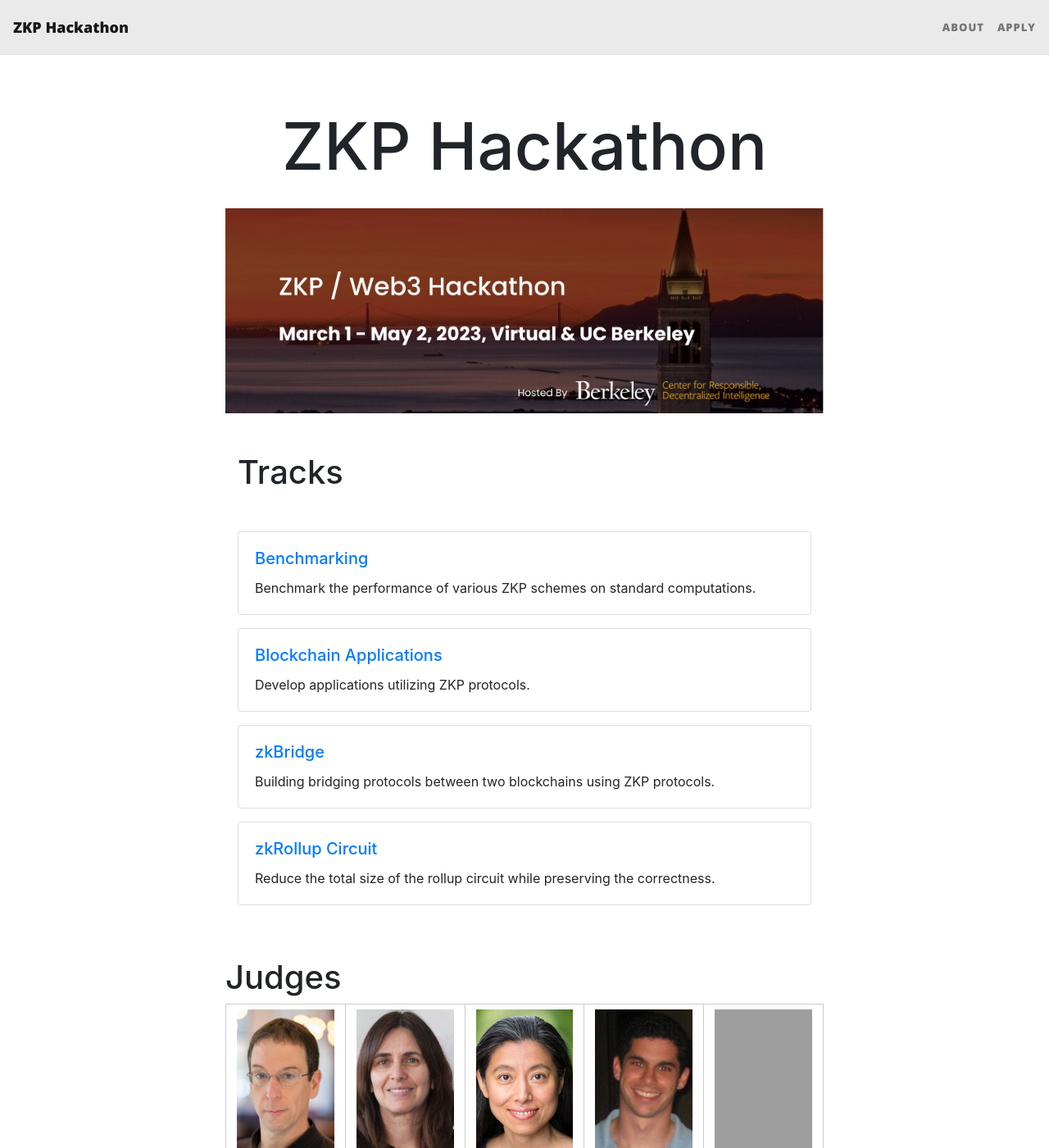
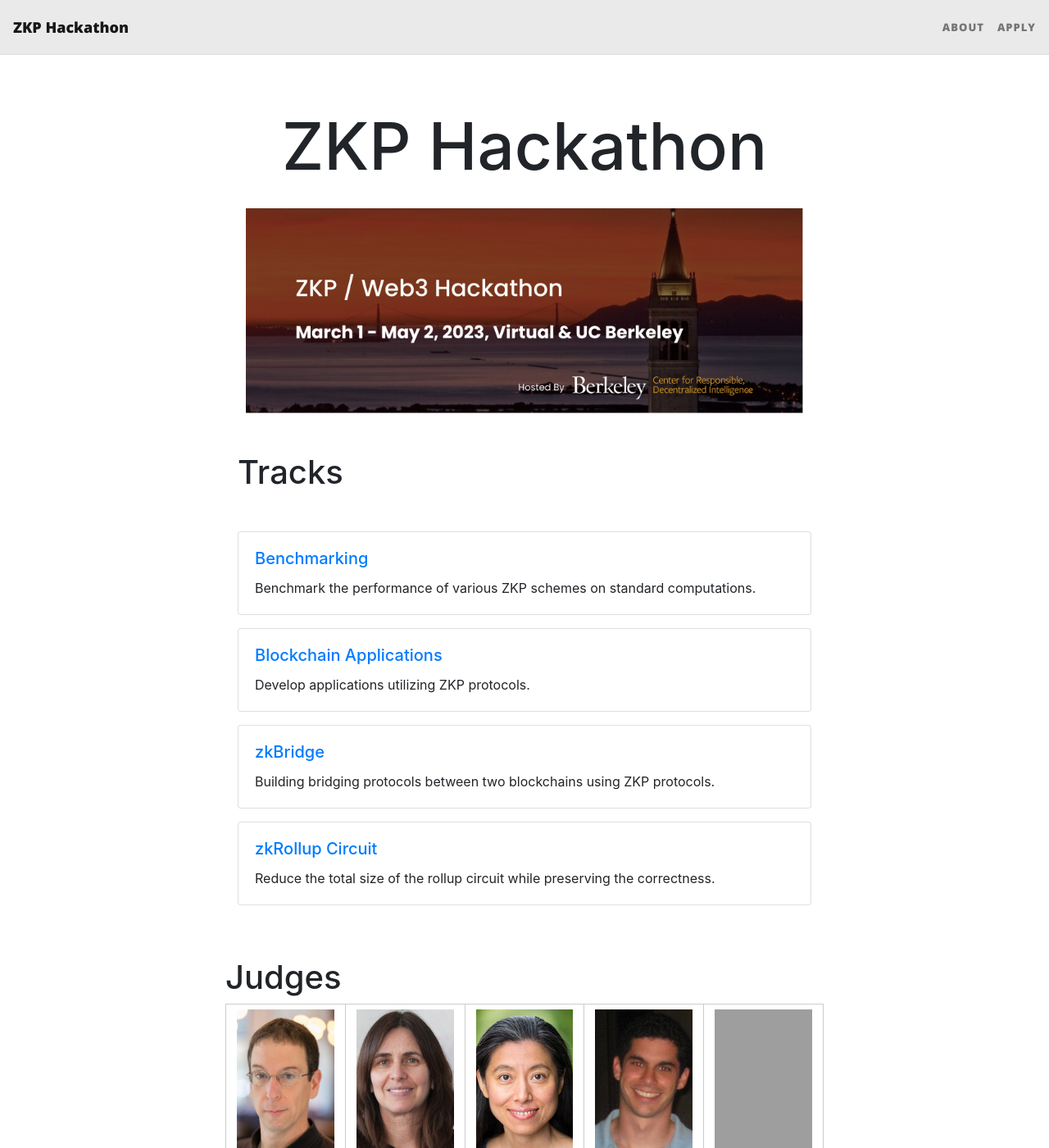
Before and after one commit to rdi-berkeley/zkp-web3-hackathon, a Jekyll site: the page built from index.md, in a window 1280 px wide and 1400 px high. Shown: the whole window at 82% size. Built offline with Jekyll 4.4.1, drawn with Linux system fonts in a browser that asks for light colours; nearby versions of some CDN libraries; grey boxes are pictures that could not be loaded.

Commit message:
Update home.html

```diff
--- a/_layouts/home.html
+++ b/_layouts/home.html
@@ -15,12 +15,13 @@ layout: page
     width: 100%;
     height: 250px;
     overflow: hidden;
+    border-radius: 20px;
   }
 
   .banner img {
     width: 100%;
     height: 100%;
-    object-fit: cover;
+    object-fit: contain;
   }
 </style>
 
```
